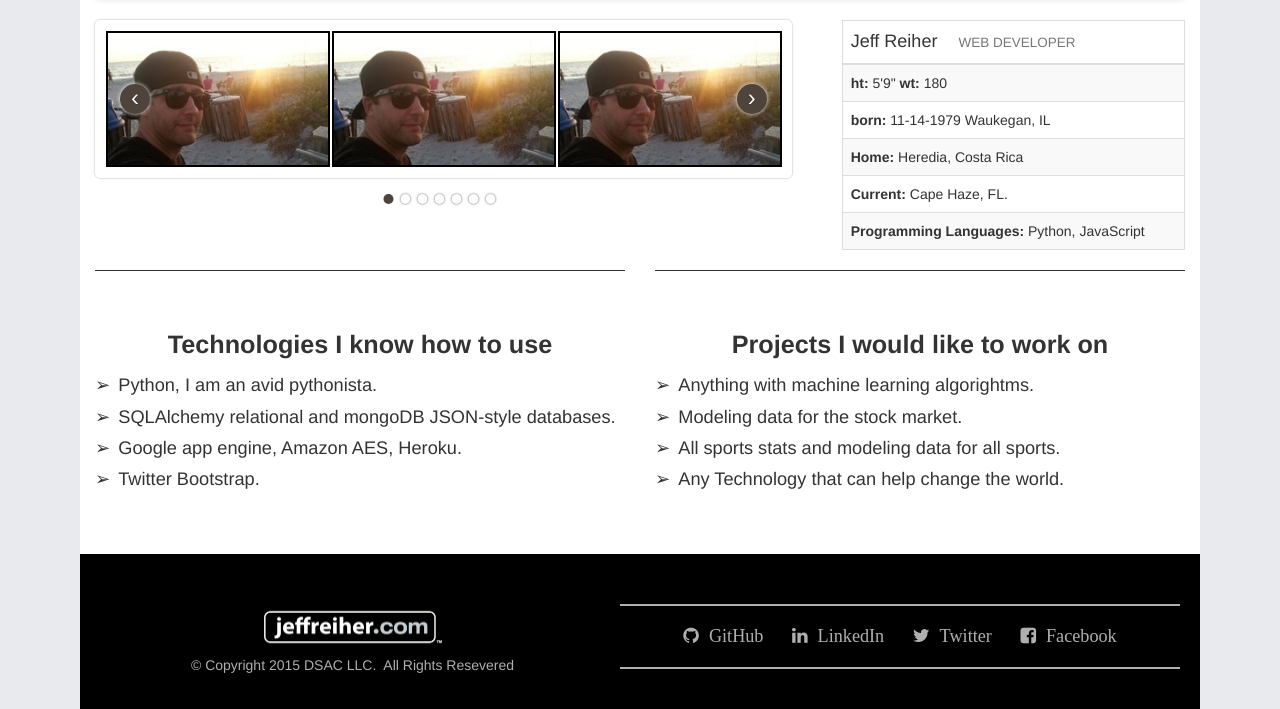
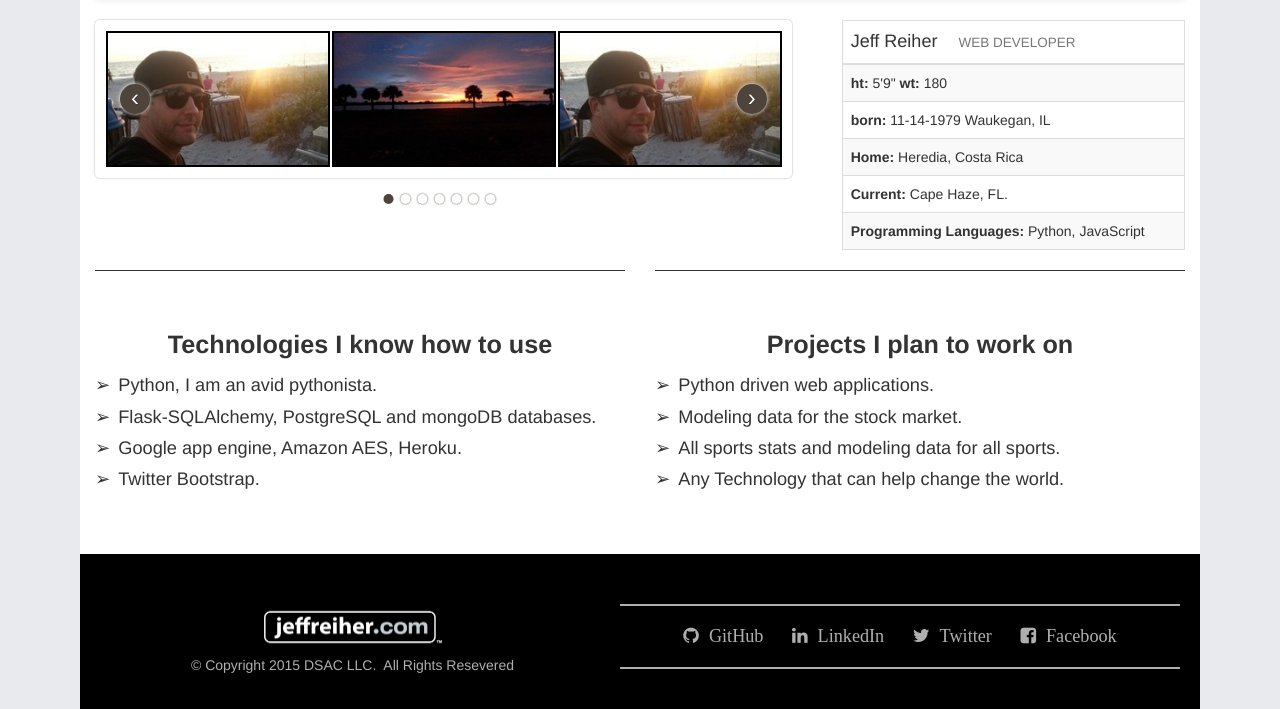
Before and after one commit to jreiher2003/jeff-heroku, a Flask app: page / in a window 1280 px wide. Shown: the part 52-761 px from the top of the page. Run offline with Flask 2, Linux system fonts and the light colour scheme; some libraries are stand-ins or nearby versions.

Commit message:
Add another photo to array

```diff
--- a/app/templates/index.html
+++ b/app/templates/index.html
@@ -20,7 +20,7 @@
                 <li>
                   <picture>
                     <!-- <source srcset="/static/images/images_production/boardwalk_crop.webp" type="image/webp"> -->
-                    <img src="{{ url_for('static', filename='images/sunset_jeff1.jpg') }}" alt="Englewood Florda, englewood beach boardwalk.">
+                    <img src="{{ url_for('static', filename='images/purple_i.jpg') }}" alt="Cape Haze, Florida. The intercoastal at sunset.">
                   </picture>
                 </li>
 
@@ -119,7 +119,7 @@
       <h4>Technologies I know how to use</h4>
       <ul>
         <li>Python, I am an avid pythonista.</li>
-        <li>SQLAlchemy relational and mongoDB JSON-style databases.</li>
+        <li>Flask-SQLAlchemy, PostgreSQL and mongoDB databases.</li>
         <!-- <li>Responsive Design with flex-box.</li> -->
         <li>Google app engine, Amazon AES, Heroku. </li>
         <li>Twitter Bootstrap.</li>
@@ -128,9 +128,10 @@
   </div>
   <div class="col-md-6">
     <div class="info2">
-      <h4>Projects I would like to work on</h4>
+      <h4>Projects I plan to work on</h4>
       <ul>
-        <li>Anything with machine learning algorightms.</li>
+        <li>Python driven web applications.</li>
+        <!-- <li>Anything with machine learning algorightms.</li> -->
         <li>Modeling data for the stock market.</li>
         <li>All sports stats and modeling data for all sports.</li>
         <li>Any Technology that can help change the world.</li>
```
Also changed, not shown: app/static/images/purple_i.jpg (added).
